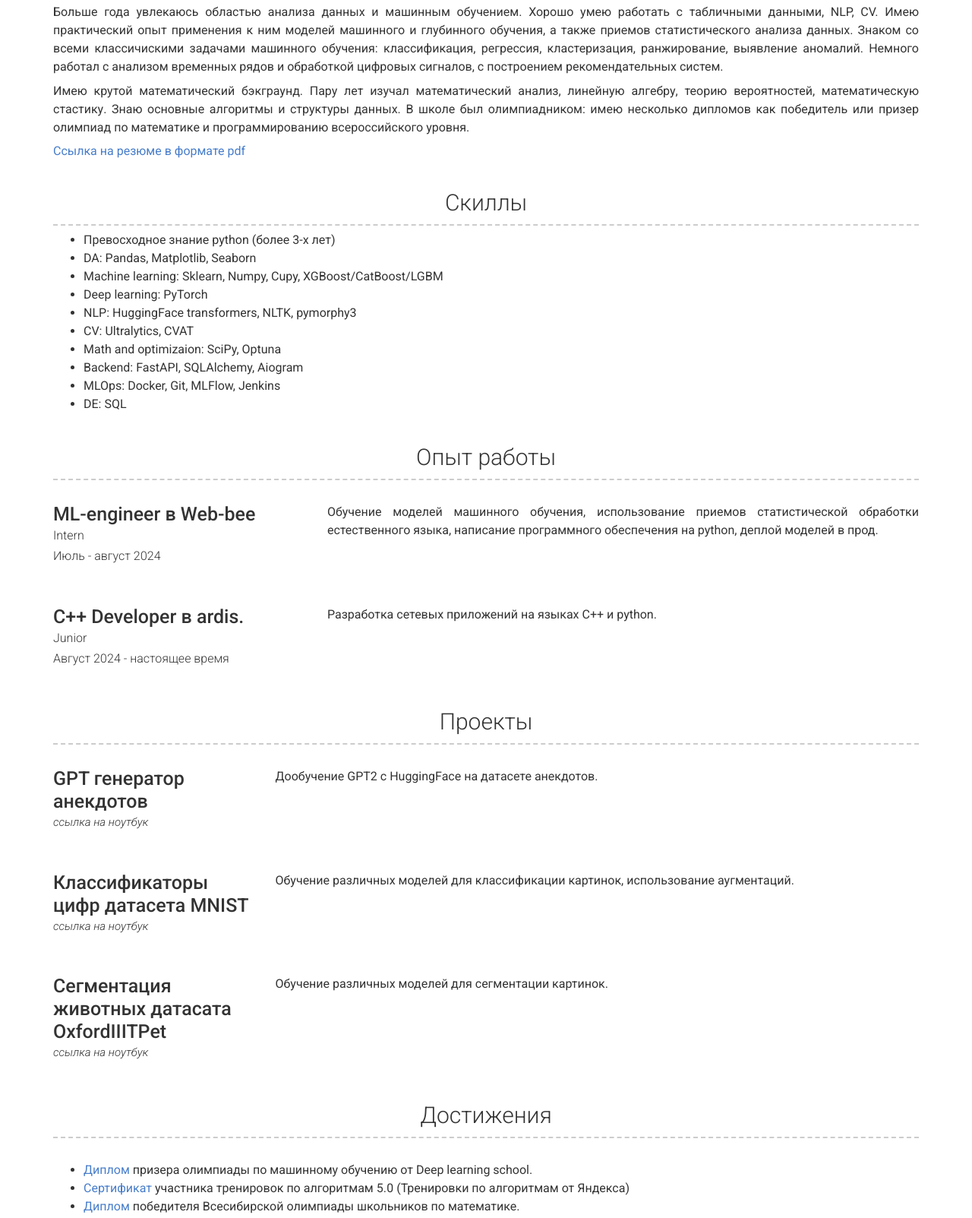
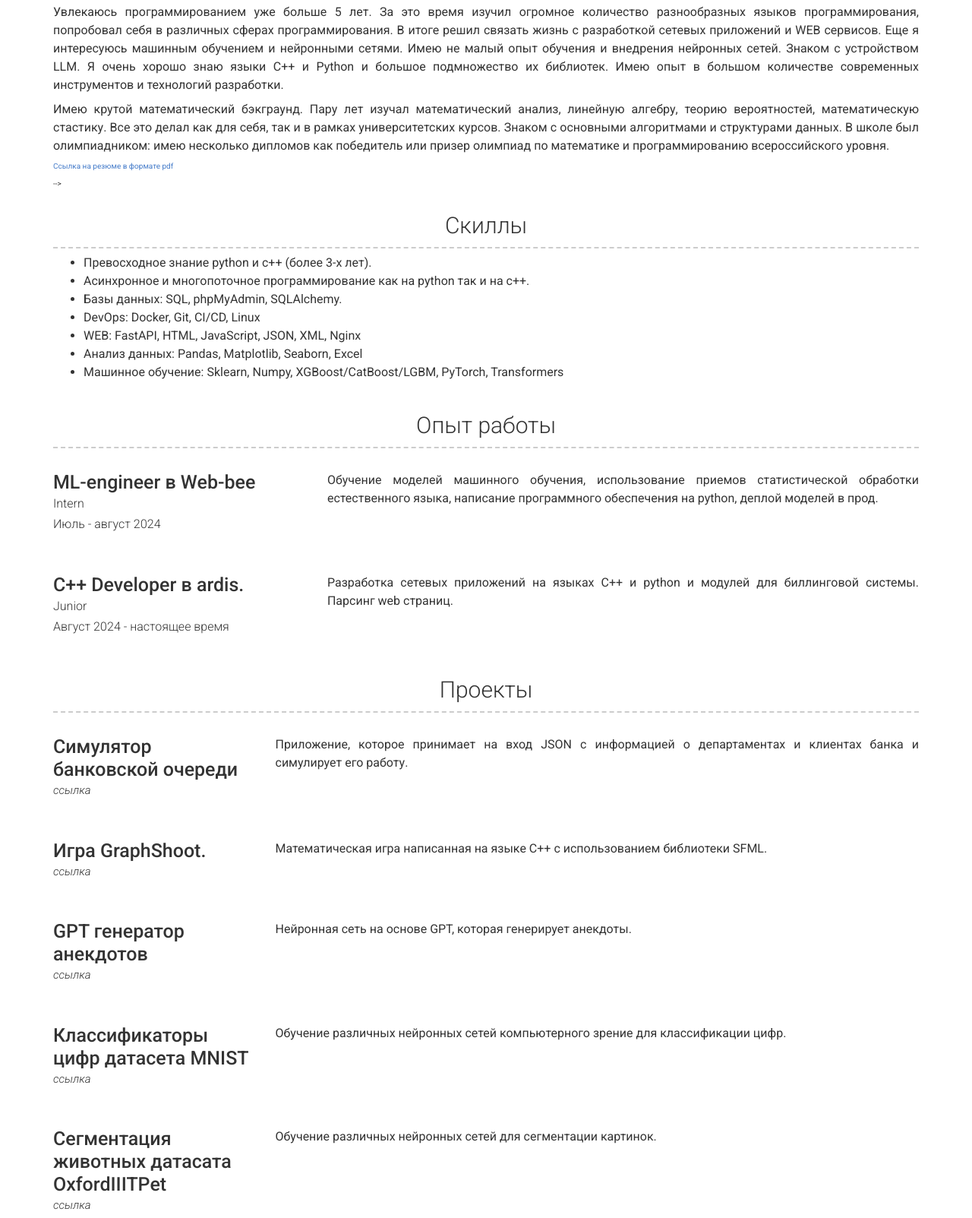
Before and after one commit to gusevvan/gusevvan.github.io, a plain HTML site: page index.html in a window 1280 px wide. Shown: the part 298-1901 px from the top of the page at 76% size. Drawn offline with nearby package versions, Linux system fonts and the light colour scheme.

Commit message:
Update index.html

```diff
--- a/index.html
+++ b/index.html
@@ -66,20 +66,21 @@
         <h3 id="обо-мне">Обо мне</h3>
         <div class="row clearfix">
           <div class="col-xs-12 ">
-            <p>Больше года увлекаюсь областью анализа данных и машинным обучением.
-              Хорошо умею работать с табличными данными, NLP, CV. Имею практический опыт применения к ним моделей машинного и глубинного обучения, а также приемов статистического анализа данных.
-              Знаком со всеми классичискими задачами машинного обучения: классификация, регрессия, кластеризация, ранжирование, выявление аномалий.
-              Немного работал с анализом временных рядов и обработкой цифровых сигналов, с построением рекомендательных систем.
+            <p>Увлекаюсь программированием уже больше 5 лет. За это время изучил огромное количество разнообразных языков программирования, попробовал
+              себя в различных сферах программирования. В итоге решил связать жизнь с разработкой сетевых приложений и WEB сервисов. Еще я интересуюсь машинным обучением
+              и нейронными сетями. Имею не малый опыт обучения и внедрения нейронных сетей. Знаком с устройством LLM.
+              Я очень хорошо знаю языки C++ и Python и большое подмножество их библиотек. Имею опыт в большом количестве современных инструментов и технологий разработки.
             </p>
 
-            <p>Имею крутой математический бэкграунд. Пару лет изучал математический анализ, линейную алгебру, теорию вероятностей, математическую стастику.
-              Знаю основные алгоритмы и структуры данных.
+            <p>Имею крутой математический бэкграунд. Пару лет изучал математический анализ, линейную алгебру, теорию вероятностей, математическую стастику. Все
+              это делал как для себя, так и в рамках университетских курсов.
+              Знаком с основными алгоритмами и структурами данных.
               В школе был олимпиадником: имею несколько дипломов как победитель или призер олимпиад по математике и программированию всероссийского уровня.
             </p>
 
-              <p>
+              <!––<!<p>
                 <a href="https://drive.google.com/file/d/1KU94nopdiri5G7DfGO1pBFc_RQJ-oNtp/view?usp=sharing" target="_blank">Ссылка на резюме в формате pdf</a>
-              </p>
+              </p>-->
 
           </div>
         </div>
@@ -94,16 +95,13 @@
 
             </p>
             <ul>
-              <li>Превосходное знание python (более 3-х лет)</li>
-              <li>DA: Pandas, Matplotlib, Seaborn</li>
-              <li>Machine learning: Sklearn, Numpy, Cupy, XGBoost/CatBoost/LGBM</li>
-              <li>Deep learning: PyTorch</li>
-              <li>NLP: HuggingFace transformers, NLTK, pymorphy3</li>
-              <li>CV: Ultralytics, CVAT</li>
-              <li>Math and optimizaion: SciPy, Optuna</li>
-              <li>Backend: FastAPI, SQLAlchemy, Aiogram</li>
-              <li>MLOps: Docker, Git, MLFlow, Jenkins</li>
-              <li>DE: SQL</li>
+              <li>Превосходное знание python и c++ (более 3-х лет).</li>
+              <li>Асинхронное и многопоточное программирование как на python так и на c++.</li>
+              <li>Базы данных: SQL, phpMyAdmin, SQLAlchemy.</li>
+              <li>DevOps: Docker, Git, CI/CD, Linux</li>
+              <li>WEB: FastAPI, HTML, JavaScript, JSON, XML, Nginx</li>
+              <li>Анализ данных: Pandas, Matplotlib, Seaborn, Excel</li>
+              <li>Машинное обучение: Sklearn, Numpy, XGBoost/CatBoost/LGBM, PyTorch, Transformers</li>
             </ul>
           </div>
         </div>
@@ -133,7 +131,7 @@
 
           </div>
           <div class="col-xs-12 col-sm-8 col-md-9 col-print-12 content">
-            <p>Разработка сетевых приложений на языках C++ и python.</p>
+            <p>Разработка сетевых приложений на языках C++ и python и модулей для биллинговой системы. Парсинг web страниц.</p>
           </div>
         </div>
 
@@ -143,11 +141,48 @@
       <div class="container list-container">
         <h3 id="проекты">Проекты</h3>
 
+
+        <div class="row clearfix layout layout-left border-no">
+          <div class="col-xs-12 col-sm-4 col-md-3 col-print-12 details">
+            <h4 id="edugma">Симулятор банковской очереди</h4>
+            <a href="https://github.com/gusevvan/Bank_Queue" target="_blank"
+              class="link">ссылка</a>
+            <p class="no-print aditional-links">
+
+
+              <a href="https://github.com/gusevvan/Bank_Queue" target="_blank" class="">
+              </a>
+
+            </p>
+          </div>
+          <div class="col-xs-12 col-sm-8 col-md-9 col-print-12 content">
+            <p>Приложение, которое принимает на вход JSON с информацией о департаментах и клиентах банка и симулирует его работу.</p>
+          </div>
+        </div>
+
+        <div class="row clearfix layout layout-left border-no">
+          <div class="col-xs-12 col-sm-4 col-md-3 col-print-12 details">
+            <h4 id="edugma">Игра GraphShoot.</h4>
+            <a href="https://github.com/gusevvan/GraphShoot" target="_blank"
+              class="link">ссылка</a>
+            <p class="no-print aditional-links">
+
+
+              <a href="https://github.com/gusevvan/GraphShoot" target="_blank" class="">
+              </a>
+
+            </p>
+          </div>
+          <div class="col-xs-12 col-sm-8 col-md-9 col-print-12 content">
+            <p>Математическая игра написанная на языке C++ с использованием библиотеки SFML.</p>
+          </div>
+        </div>
+
         <div class="row clearfix layout layout-left border-no">
           <div class="col-xs-12 col-sm-4 col-md-3 col-print-12 details">
             <h4 id="edugma">GPT генератор анекдотов</h4>
             <a href="https://www.kaggle.com/code/ivgusev/anekdoty-2" target="_blank"
-              class="link">ссылка на ноутбук</a>
+              class="link">ссылка</a>
             <p class="no-print aditional-links">
 
 
@@ -157,7 +192,7 @@
             </p>
           </div>
           <div class="col-xs-12 col-sm-8 col-md-9 col-print-12 content">
-            <p>Дообучение GPT2 с HuggingFace на датасете анекдотов.</p>
+            <p>Нейронная сеть на основе GPT, которая генерирует анекдоты.</p>
           </div>
         </div>
 
@@ -165,7 +200,7 @@
           <div class="col-xs-12 col-sm-4 col-md-3 col-print-12 details">
             <h4 id="edugma">Классификаторы цифр датасета MNIST</h4>
             <a href="https://www.kaggle.com/code/ivgusev/mnist" target="_blank"
-              class="link">ссылка на ноутбук</a>
+              class="link">ссылка</a>
             <p class="no-print aditional-links">
 
 
@@ -175,7 +210,7 @@
             </p>
           </div>
           <div class="col-xs-12 col-sm-8 col-md-9 col-print-12 content">
-            <p>Обучение различных моделей для классификации картинок, использование аугментаций.</p>
+            <p>Обучение различных нейронных сетей компьютерного зрение для классификации цифр.</p>
           </div>
         </div>
 
@@ -183,7 +218,7 @@
           <div class="col-xs-12 col-sm-4 col-md-3 col-print-12 details">
             <h4 id="edugma">Сегментация животных датасата OxfordIIITPet</h4>
             <a href="https://www.kaggle.com/code/ivgusev/segmentation-learning" target="_blank"
-              class="link">ссылка на ноутбук</a>
+              class="link">ссылка</a>
             <p class="no-print aditional-links">
 
 
@@ -193,7 +228,7 @@
             </p>
           </div>
           <div class="col-xs-12 col-sm-8 col-md-9 col-print-12 content">
-            <p>Обучение различных моделей для сегментации картинок.</p>
+            <p>Обучение различных нейронных сетей для сегментации картинок.</p>
           </div>
         </div>
 
```
